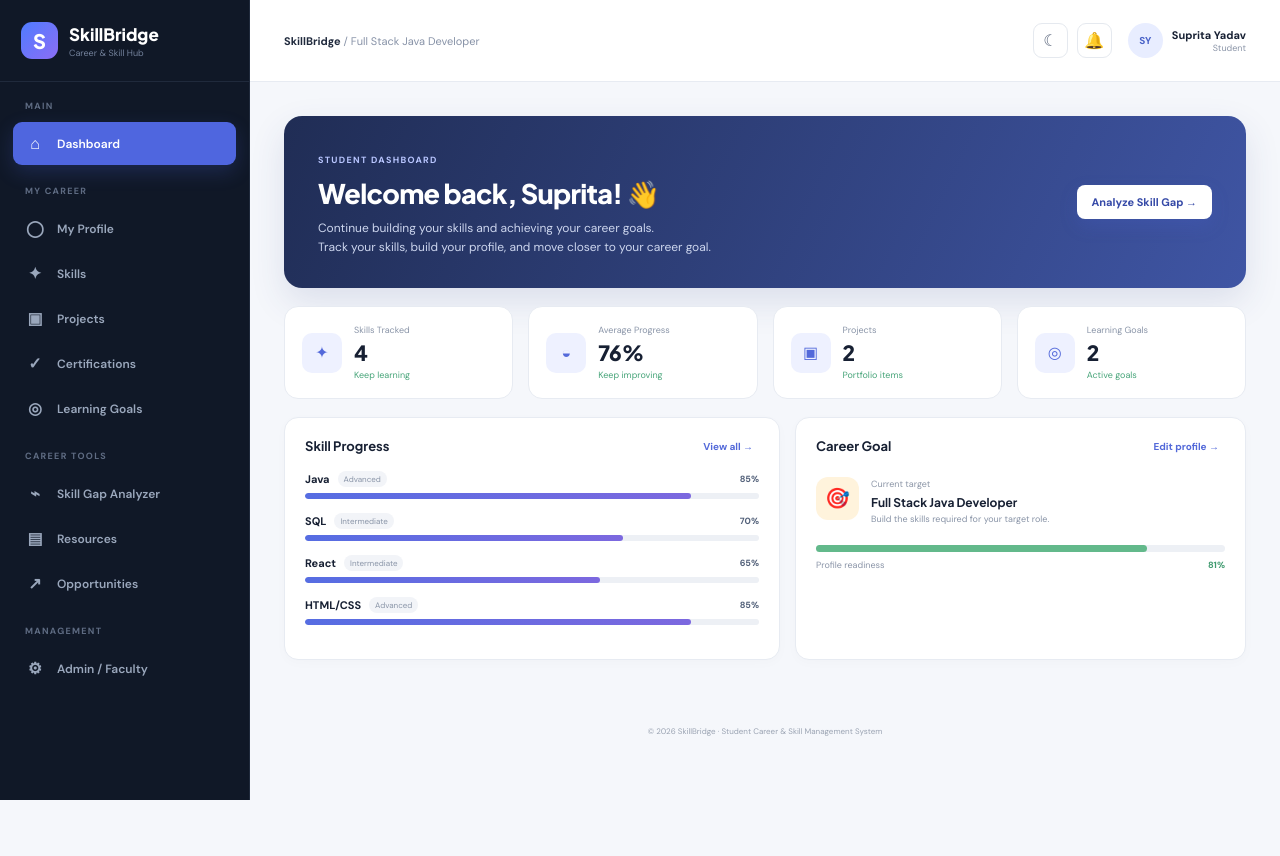
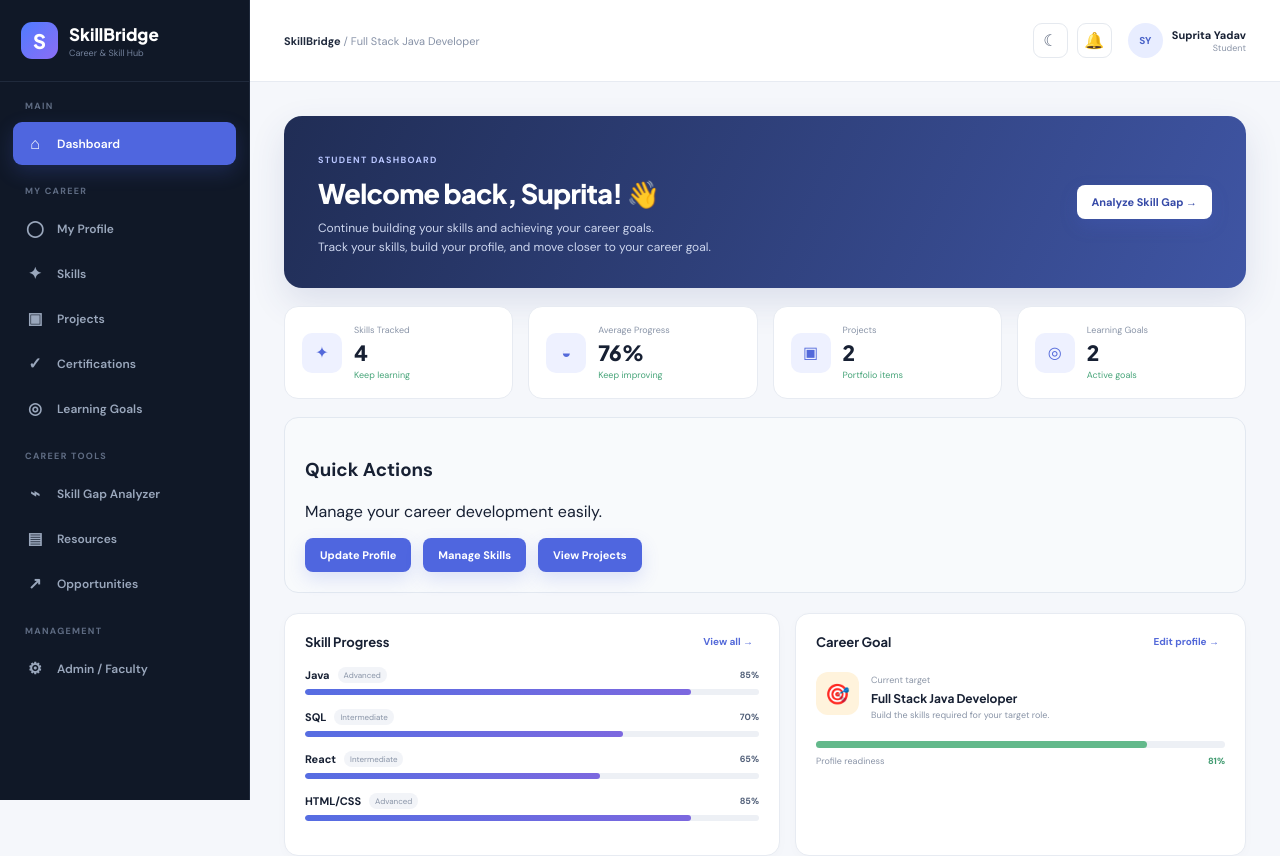
Before and after one commit to SupritaYadav/Skillbridge-student-career-management, a React (Vite) app in the folder frontend/: page / in a window 1280 px wide. Shown: the top 856 px of the page. Before the commit the page ends 800 px from the top, so only its background shows below. Built offline with nearby package versions, Linux system fonts and the light colour scheme.

Commit message:
Add quick actions to dashboard

```diff
--- a/frontend/src/App.jsx
+++ b/frontend/src/App.jsx
@@ -279,6 +279,46 @@ function Dashboard({ p, skills, avg, projects, goals, nav }) {
         <Stat icon="▣" label="Projects" value={projects.length} sub="Portfolio items" />
         <Stat icon="◎" label="Learning Goals" value={goals.length} sub="Active goals" />
       </div>
+      <div style={{
+  background: "#f8fafc",
+  padding: "20px",
+  borderRadius: "14px",
+  marginBottom: "20px",
+  border: "1px solid #e2e8f0"
+}}>
+  <h3>Quick Actions</h3>
+  <p>Manage your career development easily.</p>
+
+  <div style={{
+    display: "flex",
+    gap: "12px",
+    flexWrap: "wrap"
+  }}>
+    <button
+      type="button"
+      className="primary"
+      onClick={() => nav('My Profile')}
+    >
+      Update Profile
+    </button>
+
+    <button
+      type="button"
+      className="primary"
+      onClick={() => nav('Skills')}
+    >
+      Manage Skills
+    </button>
+
+    <button
+      type="button"
+      className="primary"
+      onClick={() => nav('Projects')}
+    >
+      View Projects
+    </button>
+  </div>
+</div>
       <div className="grid2">
         <Card title="Skill Progress" action={<button onClick={() => nav('Skills')}>View all →</button>}>
           {list.map((skill) => <Progress key={skill.id || skill.skillName} s={skill} />)}
```
